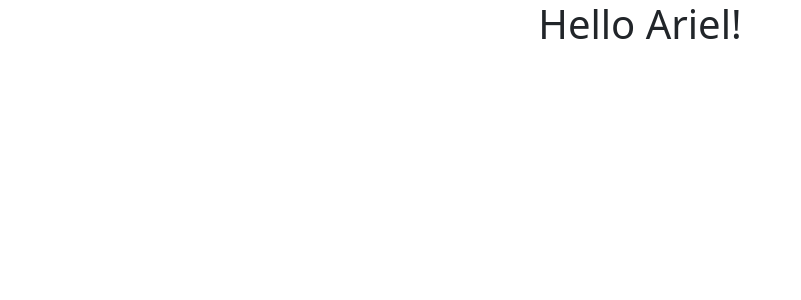
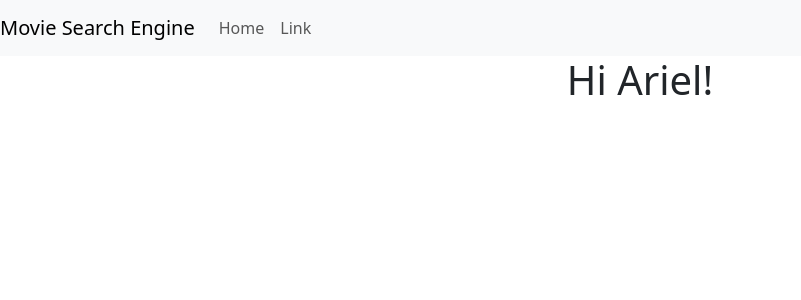
Before and after one commit to aegerev/movie-search-engine, a React (Create React App) app in the folder frontend/: page / in a window 1280 px wide. Shown: the top 300 px of the page, without its empty margins (0-801 px from the left). Built offline with nearby package versions, Linux system fonts and the light colour scheme.

Commit message:
Added the Navbar and Nav imports

```diff
--- a/frontend/src/App.js
+++ b/frontend/src/App.js
@@ -6,12 +6,25 @@
 import Movie from './components/movie';
 import Login from './components/login';
 
+import Nav from 'react-bootstrap/Nav'
+import Navbar from 'react-bootstrap/Navbar';
+
 import './App.css';
 
 function App() {
   return (
     <div className="App">
-      <h1>Hello Ariel!</h1>
+      <Navbar bg="light" expand="lg">
+        <Navbar.Brand href="home">Movie Search Engine</Navbar.Brand>
+        <Navbar.Toggle aria-controls="basic-navbar-nav"/>
+      <Navbar.Collapse id="basic-navbar-nav">
+          <Nav className="mr-auto">
+            <Nav.Link href="#home">Home</Nav.Link>
+            <Nav.Link href="#link">Link</Nav.Link>
+          </Nav>
+          </Navbar.Collapse>
+      </Navbar>
+      <h1>Hi Ariel!</h1>
     </div>
   );
 }
```
